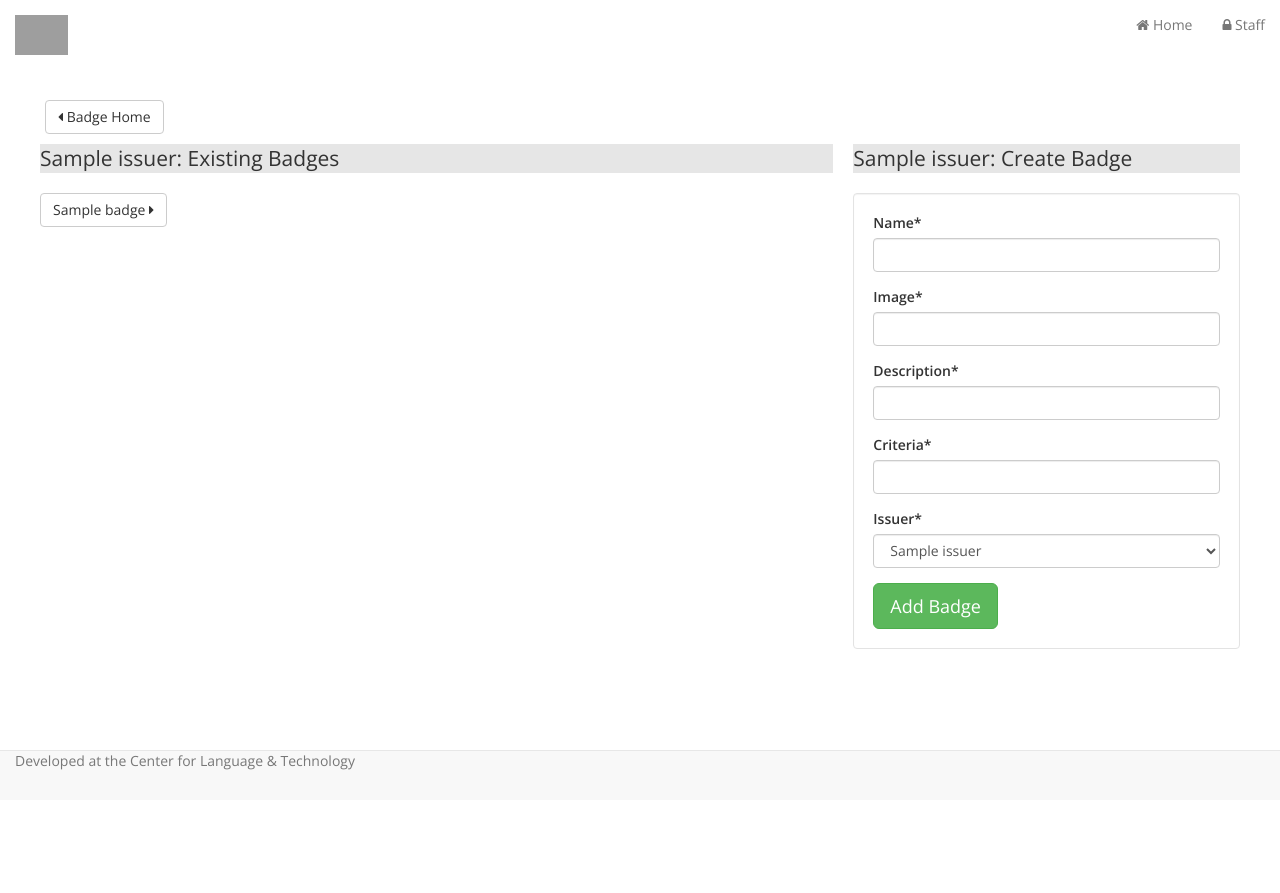
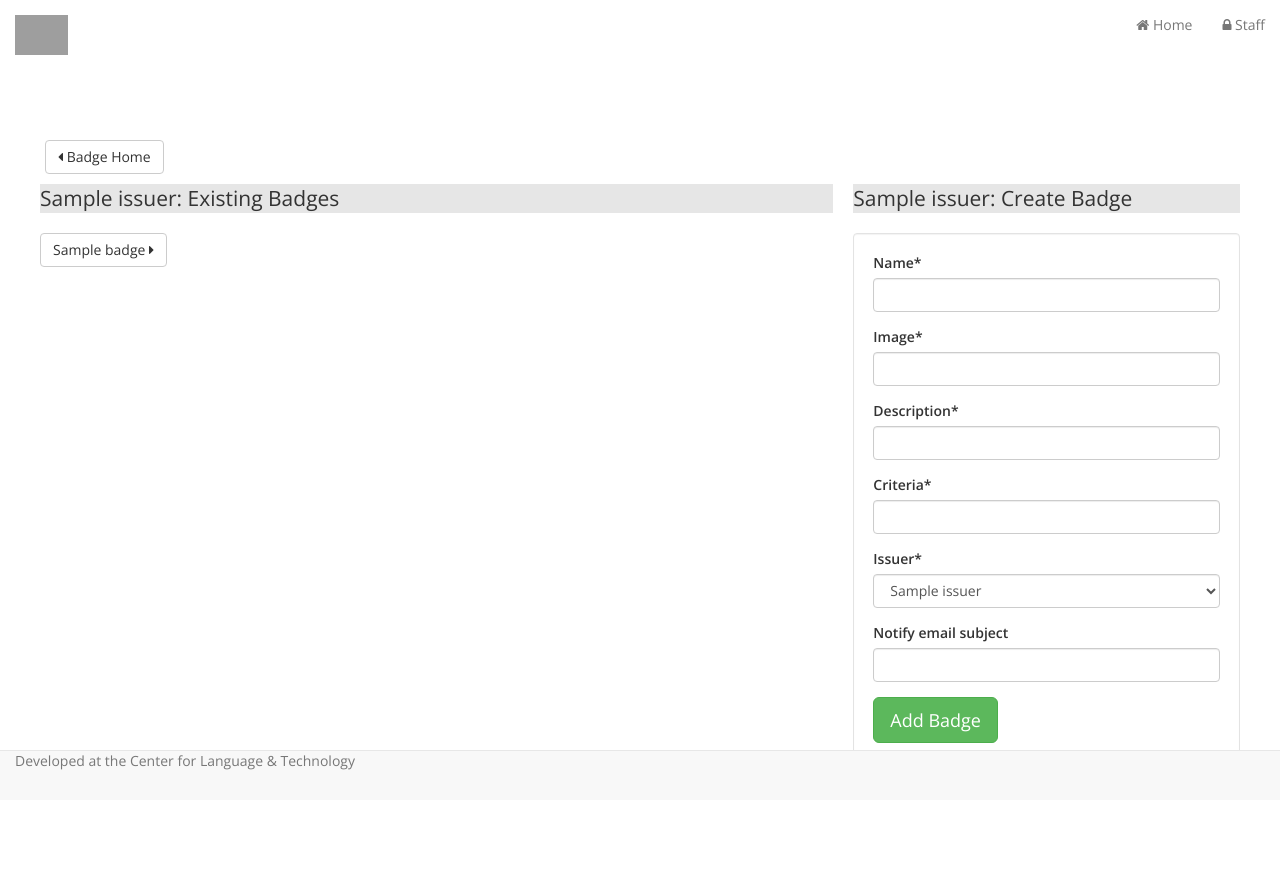
Before and after one commit to llcit/clt-badge-dev-py, a Django app: page /badge/add/1/ in a window 1280 px wide. Before the commit the page ends 770 px from the top, so only its background shows below. Run offline with Django 3.2, Linux system fonts and the light colour scheme; tables that the repository leaves empty hold one stand-in row (values such as "Sample post"); grey boxes marked "Sample" are stand-in pictures; some libraries are stand-ins or nearby versions; grey boxes are pictures that could not be loaded.

Commit message:
fabfile committed this without comments.

```diff
--- a/badge_site/forms.py
+++ b/badge_site/forms.py
@@ -13,7 +13,7 @@ class CreateIssuerForm(ModelForm):
 class CreateBadgeForm(ModelForm):
     class Meta:
         model = Badge
-        fields = ['name', 'image', 'description', 'criteria', 'issuer']
+        fields = ['name', 'image', 'description', 'criteria', 'issuer', 'notify_email_subject']
 
 
 class CreateAwardForm(ModelForm):
--- a/badge_site/views.py
+++ b/badge_site/views.py
@@ -164,7 +164,7 @@ class BadgeUpdateView(StaffuserRequiredMixin, ClassNameMixin, UpdateView):
     template_name = 'badge_update_view.html'
     class_name = 'Badge'
     fields = ['name', 'image', 'description', 'criteria',
-              'issuer']
+              'issuer', 'notify_email_subject']
 
     def get_success_url(self):
         return reverse_lazy('create_badge_by_issuer', args=[self.get_object().issuer.id])
--- a/static/css/base.css
+++ b/static/css/base.css
@@ -1,7 +1,7 @@
 html,
 body {
   padding: 15px;
-  padding-top: 50px;
+  padding-top: 70px;
   padding-bottom: 50px;
   font-family: 'Open Sans', sans-serif;
   font-weight: 400;
```
